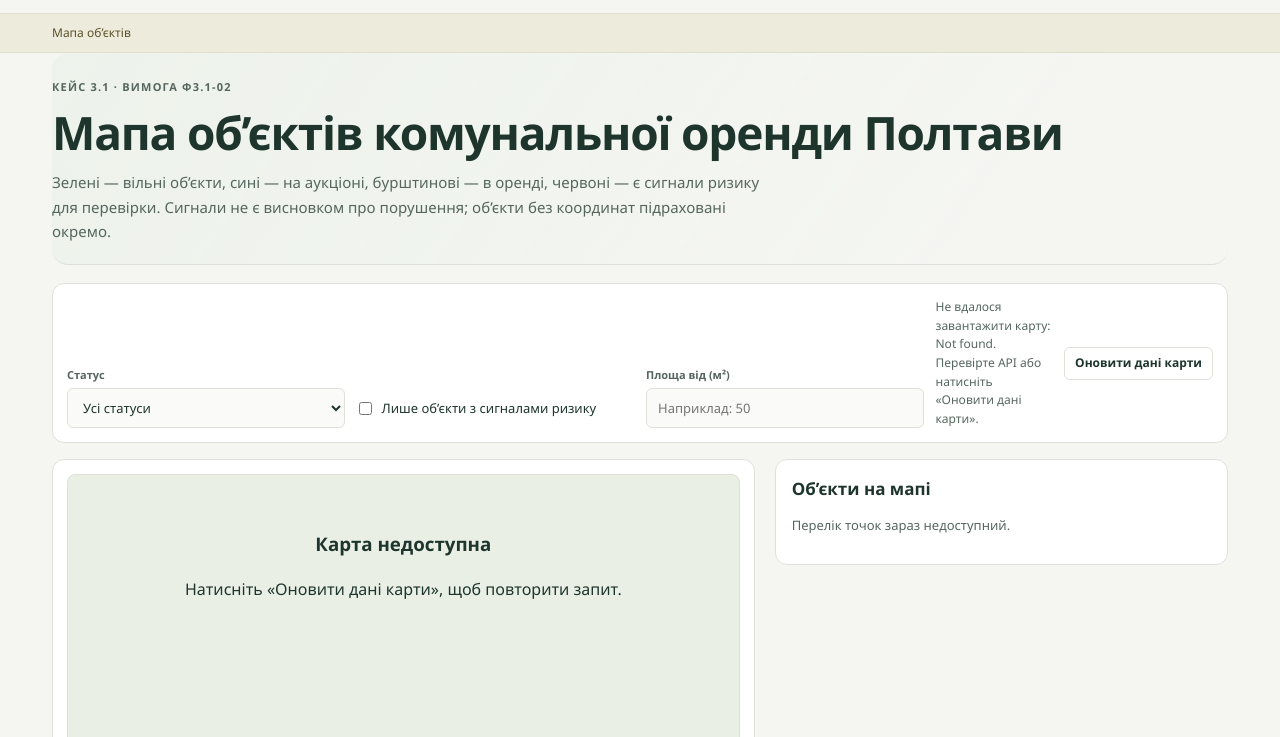
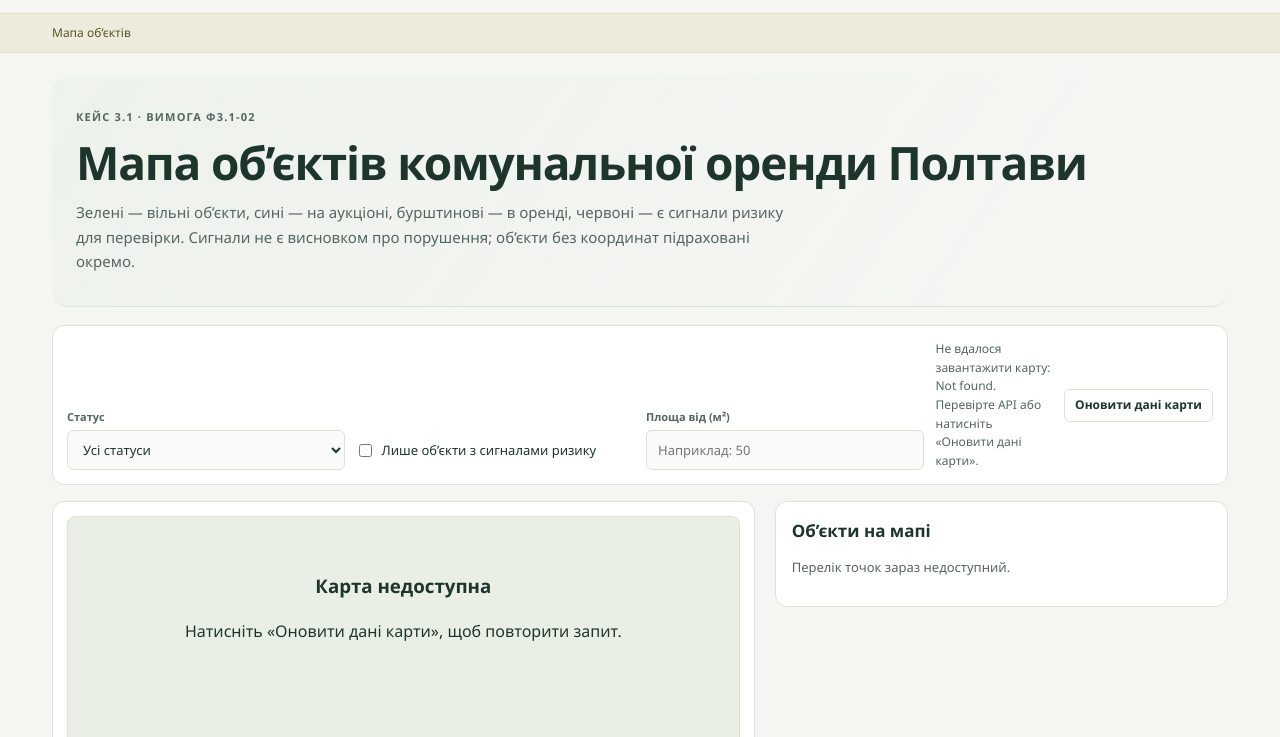
Before and after one commit to IvanKishmish/CivicTrace, a website: page src/frontend/map.html in a window 1280 px wide. Shown: the part 63-800 px from the top of the page. Drawn offline with nearby package versions, Linux system fonts and the light colour scheme; no server answers.

Commit message:
fix(frontend): improve page header spacing

```diff
--- a/src/frontend/map.html
+++ b/src/frontend/map.html
@@ -17,8 +17,8 @@
     <nav id="site-nav" class="site-nav" aria-label="Основна навігація"></nav>
   </header>
   <div class="mock-banner"><div class="container banner-row" id="map-mode" aria-live="polite">Мапа об’єктів</div></div>
-  <main id="main" class="container">
-    <section class="hero" style="padding:26px 0 20px;margin-bottom:18px;">
+  <main id="main" class="container page-intro">
+    <section class="hero" style="margin-bottom:18px;">
       <p class="eyebrow">Кейс 3.1 · Вимога Ф3.1-02</p>
       <h1>Мапа об’єктів комунальної оренди Полтави</h1>
       <p class="intro">Зелені — вільні об’єкти, сині — на аукціоні, бурштинові — в оренді, червоні — є сигнали ризику для перевірки. Сигнали не є висновком про порушення; об’єкти без координат підраховані окремо.</p>
--- a/src/frontend/styles.css
+++ b/src/frontend/styles.css
@@ -166,3 +166,6 @@ body, .panel, .site-header, .nav-link, .mock-banner, input, select {
 [data-theme="dark"] .map-popup-item [style*="color:"] { color: var(--muted) !important; }
 [data-theme="dark"] .offline-map-popup { background: var(--white); color: var(--ink); }
 @media (max-width: 680px) { .hero { padding: 24px 16px; } .site-nav { width: 100%; } .nav-link { padding: 9px; } }
+
+.page-intro { padding-top: 24px; }
+@media (max-width: 680px) { .page-intro { padding-top: 16px; } }
```
Also changed, not shown: src/frontend/about.html (+1 -1 lines), src/frontend/analytics.html (+2 -2 lines), src/frontend/index.html (+1 -1 lines).
